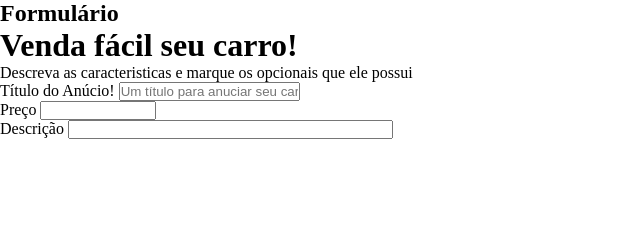
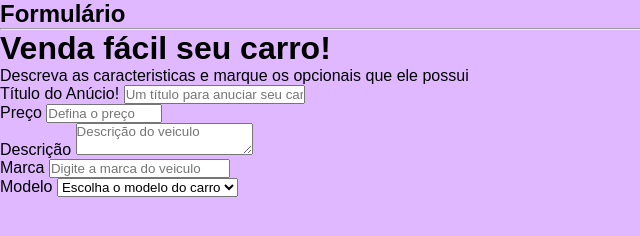
Before and after one commit to PietraValen/Projeto-Vendaseucarro, a plain HTML site: page index.html in a window 1280 px wide. Shown: the whole page, without its empty margins (0-640 px from the left). Drawn offline with Linux system fonts and the light colour scheme.

Commit message:
first-commit

```diff
--- a/css/styles.css
+++ b/css/styles.css
@@ -1,11 +1,10 @@
-/* Genral Styles */
-
-*,
-*::before,
-*::after {
+/* Reset page */
+*{
   margin: 0;
   padding: 0;
-  box-sizing: border-box;
+  font-family: Arial, Helvetica, sans-serif;
 }
-
-/**/
+/* body background */
+body{
+  background: hsl(273, 100%, 86%);
+}
--- a/index.html
+++ b/index.html
@@ -1,15 +1,18 @@
 <!DOCTYPE html>
 <html lang="en">
+
 <head>
     <meta charset="UTF-8">
     <meta name="viewport" content="width=device-width, initial-scale=1.0">
     <title>Venda seu carro facil</title>
     <link rel="stylesheet" href="./css/styles.css">
 </head>
+
 <body>
     <div class="container">
         <div class="header">
             <h2>Formulário</h2>
+            <hr>
         </div>
         <div class="init">
             <h1>Venda fácil seu carro!</h1>
@@ -20,22 +23,59 @@
             <form action="#">
                 <div class="inpunt-box">
                     <label for="title-annoucement">Título do Anúcio!</label>
-            <input type="text" id="annoucement"
-            type="text" name="annoucement"
+                    <input type="text" id="annoucement" type="text" name="annoucement"
                         placeholder="Um título para anuciar seu carro" required>
                 </div>
                 <!--PREÇO-->
                 <div class="input-box">
                     <label for="number>">Preço</label>
-        <input type="number"
-        min="0.00" max="1000000.00" step="0.01">
+                    <input type="number" min="0.00" max="1000000.00" step="0.01" placeholder="Defina o preço">
                 </div>
                 <!--Descrição-->
                 <div class="input-box">
                     <label for="description">Descrição</label>
-            <input type="text" placeholder="" size=38>
+                    <textarea name="comment" placeholder="Descrição do veiculo"></textarea>
+                </div>
+                <!--Marca-->
+                <div class="input-box">
+                    <label for="name">Marca</label>
+                    <input type="text" placeholder="Digite a marca do veiculo">
+                </div>
+                <!--Modelo de carro-->
+            <div class="inpunt-box">
+                <label for="model">Modelo</label>
+                <select name="carro" id="car" required>
+
+                    <option value="">Escolha o modelo do carro</option>
+                    <optgroup label="Volkswagem">
+                        <option value="golf">Golf</option>
+                        <option value="gol">Gol</option>
+                        <option value="fox">Fox</option>
+                    </optgroup>
+                    <optgroup label="Fiat">
+                        <option value="uno">Uno</option>
+                        <option value="siena">Siena</option>
+                        <option value="palio">Palio</option>
+                    </optgroup>
+                    <optgroup label="Nissan">
+                        <option value="frontier">Frontier</option>
+                        <option value="versa">Versa</option>
+                        <option value="skyline">Skyline GT-R</option>
+                    </optgroup>
+                    <optgroup label="Mitsubishi">
+                        <option value="eclipse">Eclipse</option>
+                        <option value="lancer">Lancer Evolution X</option>
+                        <option value="galant">Galant</option>
+                    </optgroup>
+                    <optgroup label="Porsche">
+                        <option value="gt3 rs">GT3 RS</option>
+                        <option value="taycan">Taycan</option>
+                        <option value="mission">Mission X</option>
+                    </optgroup>
+                </select>
             </div>
             </div>
     </div>
 </body>
+
 </html>
```
Lines whose indentation alone changed are shown as unchanged.
